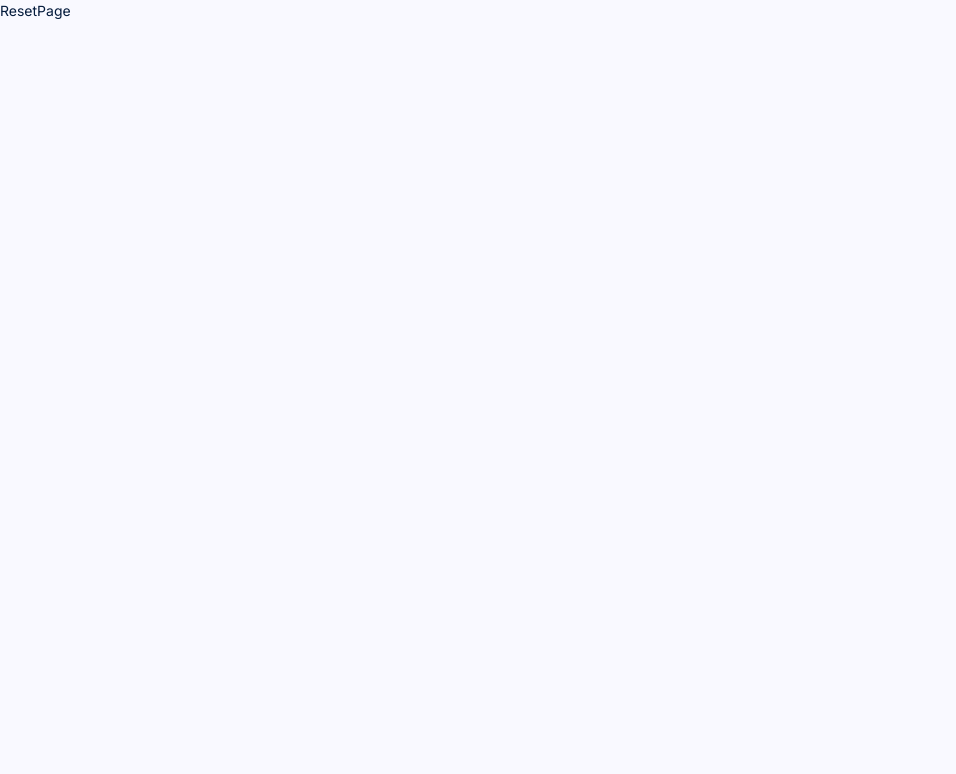
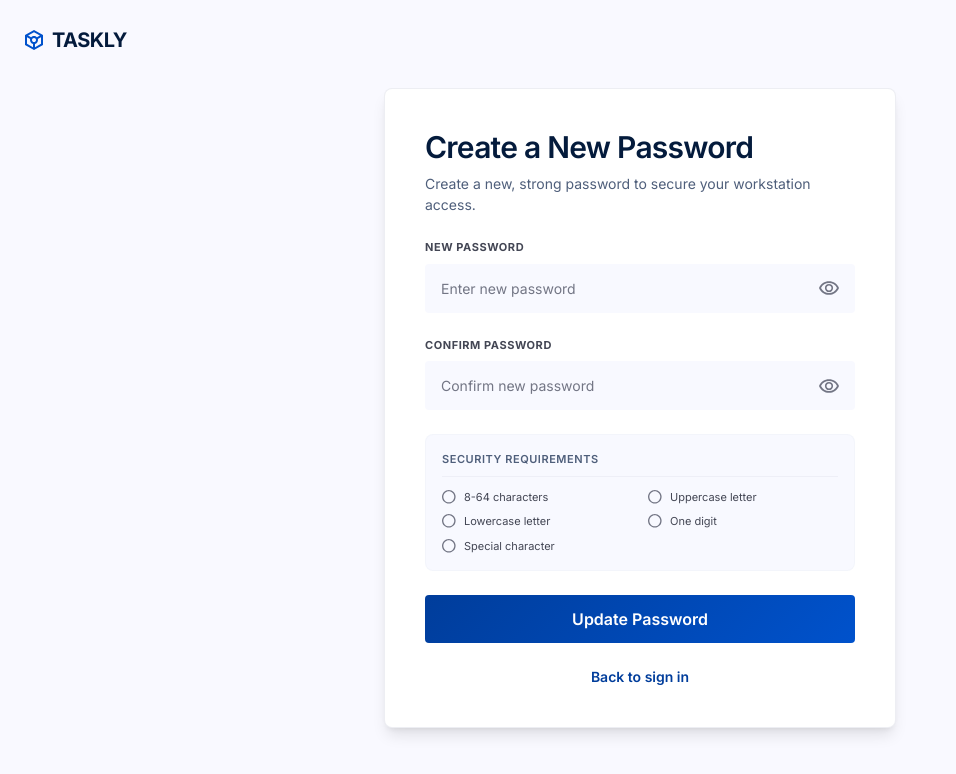
Before and after one commit to HaidyHisham/taskly, a React (Vite) app: page /reset-password in a window 1280 px wide. Shown: the top 774 px of the page, without its empty margins (0-956 px from the left). Built offline with nearby package versions, Linux system fonts and the light colour scheme.

Commit message:
feat: implement reset password form  ui

```diff
--- a/src/features/auth/components/PasswordValidations.tsx
+++ b/src/features/auth/components/PasswordValidations.tsx
@@ -7,7 +7,7 @@ interface IProps {
 const PasswordValidations: React.FC<IProps> = ({label, isValid=false}) =>{
     return (
         <div className="flex items-center gap-x-2">
-           {isValid? <Check className="size-4"/> : <Circle className="size-4"/>}
+           {isValid? <Check className="size-3.5"/> : <Circle className="size-3.5"/>}
            <p className="text-label text-secondary">{label}</p>
         </div>
     )
--- /dev/null
+++ b/src/features/auth/components/reset/ResetForm.tsx
@@ -0,0 +1,95 @@
+import Button from "@/shared/Button"
+import FormField from "@/shared/FormField"
+import Title from "@/shared/Title"
+import { useForm } from "react-hook-form"
+import { Link } from "react-router-dom"
+import PasswordValidations from "@/features/auth/components/PasswordValidations"
+
+function ResetForm() {
+  const {
+    control,
+    handleSubmit,
+    watch,
+  } = useForm({
+    defaultValues: {
+      password: "",
+      confirmPassword: "",
+    },
+  });
+
+  const watchedPassword = watch("password") || "";
+  const isLengthValid = watchedPassword.length >= 8 && watchedPassword.length <= 64;
+  const isLowercaseValid = /[a-z]/.test(watchedPassword);
+  const isUppercaseValid = /[A-Z]/.test(watchedPassword);
+  const isDigitValid = /\d/.test(watchedPassword);
+  const isSpecialValid = /[!@#$%^&*(),.?":{}|<>]/.test(watchedPassword);
+
+  const OnSubmit = (data: any) => {
+    console.log("Reset Password data submitted:", data)
+  };
+
+  return (
+    <div className="relative w-full max-w-[512px] bg-white border border-slate-light/30 rounded-8px p-6 md:p-10 shadow-lg flex flex-col">
+      <div className="w-full mb-6">
+        <Title
+          title="Create a New Password"
+          description="Create a new, strong password to secure your workstation access."
+          align="left"
+        />
+      </div>
+      <form onSubmit={handleSubmit(OnSubmit)} className="w-full flex flex-col gap-6">
+        <FormField
+          control={control}
+          name="password"
+          label="New Password"
+          type="password"
+          placeholder="Enter new password"
+          reset
+          containerClassName="w-full"
+        />
+        <FormField
+          control={control}
+          name="confirmPassword"
+          label="Confirm Password"
+          type="password"
+          placeholder="Confirm new password"
+          reset
+          containerClassName="w-full"
+        />
+
+
+        <div className="w-full space-y-3 rounded-8px p-4 bg-surface-low/50 border border-slate-light/10">
+          <p className="text-label-sm font-semibold tracking-[0.55px] uppercase text-slate-medium border-b border-slate-light/20 pb-2">
+            Security Requirements
+          </p>
+          <div className="grid grid-cols-2 gap-x-4 gap-y-2 ">
+            <div className="flex flex-col gap-y-2">
+              <PasswordValidations label="8-64 characters" isValid={isLengthValid} />
+              <PasswordValidations label="Lowercase letter" isValid={isLowercaseValid} />
+              <PasswordValidations label="Special character" isValid={isSpecialValid} />
+            </div>
+            <div className="flex flex-col gap-y-2">
+              <PasswordValidations label="Uppercase letter" isValid={isUppercaseValid} />
+              <PasswordValidations label="One digit" isValid={isDigitValid} />
+            </div>
+          </div>
+        </div>
+
+        <Button
+          type="submit"
+          className="w-full py-3.5 cursor-pointer"
+        >
+          Update Password
+        </Button>
+      </form>
+
+      <div className="mt-6 flex justify-center">
+        <Link to="/login" className="text-primary font-semibold hover:underline text-sm transition-colors duration-200">
+          Back to sign in
+        </Link>
+      </div>
+    </div>
+  )
+}
+
+export default ResetForm
--- /dev/null
+++ b/src/features/auth/hooks/reset-password.hooks.ts
@@ -0,0 +1,20 @@
+import { useEffect } from "react";
+import { toast } from "react-toastify";
+
+export const useResetPassRedirect = () => {
+  useEffect(() => {
+    if (!window.location.hash) return;
+
+    const hashValue = window.location.hash.substring(1);
+    const params = new URLSearchParams(hashValue);
+
+    const accessToken = params.get('access_token');
+    const type = params.get('type');
+
+    if (type === 'recovery' && accessToken) {
+      window.location.href = `/reset-password?access_token=${accessToken}`;
+    } else if (type === 'recovery' && !accessToken) {
+      toast.error('Invalid or expired reset link.');
+    }
+  }, []);
+};
--- a/src/features/auth/pages/ResetPage.tsx
+++ b/src/features/auth/pages/ResetPage.tsx
@@ -1,8 +1,10 @@
+import ResetForm from "../components/reset/ResetForm";
+import ResetLayout from "@/layouts/ResetLayout";
 
-function ResetPage() {
+export default function ResetPage() {
   return (
-    <div>ResetPage</div>
-  )
+    <ResetLayout>
+      <ResetForm />
+    </ResetLayout>
+  );
 }
-
-export default ResetPage
--- /dev/null
+++ b/src/layouts/ResetLayout.tsx
@@ -0,0 +1,21 @@
+import Container from "@/shared/Container";
+import Logo from "@/shared/Logo";
+
+export default function ResetLayout({
+  children,
+}: Readonly<{
+  children: React.ReactNode;
+}>) {
+  return (
+    <div className="relative bg-background min-h-screen flex flex-col">
+      <header className="py-6.5">
+        <Container>
+          <Logo />
+        </Container>
+      </header>
+      <main className="flex-1 flex flex-col items-center justify-center w-full px-4 pb-10 md:pb-16">
+        {children}
+      </main>
+    </div>
+  );
+}
--- a/src/shared/FormField.tsx
+++ b/src/shared/FormField.tsx
@@ -12,6 +12,7 @@ interface IProps<TFieldValues extends FieldValues = FieldValues>
     Omit<UseControllerProps<TFieldValues>, 'defaultValue'> {
   label: string;
   variant?: 'default' | 'error';
+  reset?: boolean;
   fieldMsg?: string;
   isOptional?: boolean;
   containerClassName?: string;
@@ -25,6 +26,7 @@ const FormField = <TFieldValues extends FieldValues = FieldValues>(
   const {
     label,
     variant = 'default',
+    reset = false,
     fieldMsg,
     isOptional = false,
     containerClassName = '',
@@ -39,9 +41,9 @@ const FormField = <TFieldValues extends FieldValues = FieldValues>(
      const activeVariant = fieldState.error ? 'error' : variant;
 
   return (
-    <div className={`flex flex-col gap-6px ${containerClassName}`}>
+    <div className={`flex flex-col gap-2 ${containerClassName}`}>
       <label
-        className={`text-label-sm tracking-[0.55px] uppercase ${activeVariant === 'error' ? 'text-error' : 'text-slate-md'}`}
+        className={`text-label-sm tracking-[0.55px] uppercase  ${activeVariant === 'error' ? 'text-error' : 'text-secondary'}`}
         htmlFor={label}
       >
         {label}
@@ -55,6 +57,7 @@ const FormField = <TFieldValues extends FieldValues = FieldValues>(
       <FormInput
         id={label}
         variant={activeVariant}
+        reset={reset}
         disabled={disabled}
         {...field}
         showPasswordToggle={showPasswordToggle}
--- a/src/shared/FormInput.tsx
+++ b/src/shared/FormInput.tsx
@@ -3,22 +3,25 @@ import Eye from "@assets/icons/Eye.svg?react"
 import EyeOff from "@assets/icons/eye-off.svg?react"
 interface IProps extends InputHTMLAttributes<HTMLInputElement> {
   variant?: 'default' | 'error';
+  reset?: boolean;
   showPasswordToggle?: boolean;
 }
 
-const FormInput: React.FC<IProps> = ({ variant = 'default', showPasswordToggle = true, ...props }) => {
+const FormInput: React.FC<IProps> = ({ variant = 'default', reset = false, showPasswordToggle = true, ...props }) => {
   const [isPasswordShown, setIsPasswordShown] = useState(false);
 
   const containerVariants = {
-    default:
-      'bg-surface-highest focus-within:outline-primary focus-visible:outline-primary',
+    default: reset
+      ? 'bg-surface-low/50 focus-within:outline-primary focus-visible:outline-primary'
+      : 'bg-surface-highest focus-within:outline-primary focus-visible:outline-primary',
     error:
       'bg-error/10 outline outline-1 outline-error focus-within:outline-error focus-visible:outline-error',
   };
 
   const inputVariants = {
-    default:
-      'bg-surface-highest placeholder:text-secondary-light text-secondary focus-within:outline-primary focus-visible:outline-primary',
+    default: reset
+      ? 'bg-transparent placeholder:text-secondary-light text-secondary focus-within:outline-primary focus-visible:outline-primary'
+      : 'bg-surface-highest placeholder:text-secondary-light text-secondary focus-within:outline-primary focus-visible:outline-primary',
     error:
       'text-error placeholder:text-error/60 focus-within:outline-error focus-visible:outline-error',
   };
@@ -33,9 +36,9 @@ const FormInput: React.FC<IProps> = ({ variant = 'default', showPasswordToggle =
         <div className="w-1/4 cursor-pointer flex items-center justify-end px-4 py-3.5"
           onClick={() => setIsPasswordShown(!isPasswordShown)}>
           {isPasswordShown ? (
+            <EyeOff className="w-5 h-5" />
+          ) : (
             <Eye className="w-5 h-5" />
-          ) : (
-            <EyeOff className="w-5 h-5" />
           )}
         </div>
       )}
```
